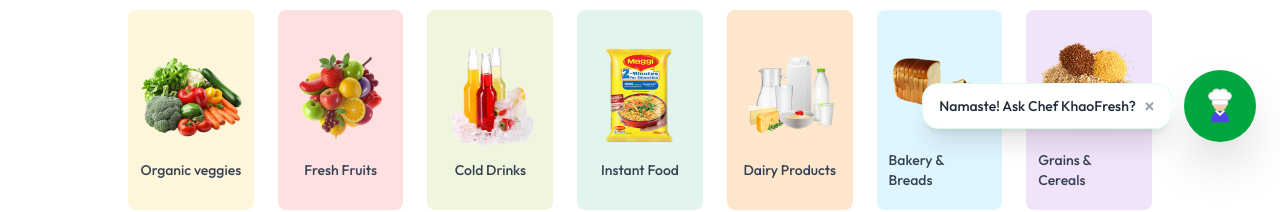
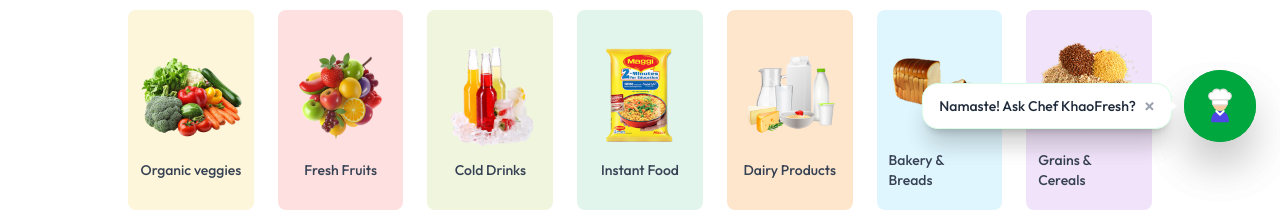
Before and after one commit to TusharChakravarti/Groccery-Website, a React (Vite) app in the folder client/: page / in a window 1280 px wide. Shown: the part 634-846 px from the top of the page. Built offline with nearby package versions, Linux system fonts and the light colour scheme; no server answers.

Commit message:
khaofresh

```diff
--- a/client/src/App.jsx
+++ b/client/src/App.jsx
@@ -18,6 +18,7 @@ import ProductList from "./pages/seller/ProductList.jsx"
 import Orders from "./pages/seller/Orders.jsx"
 import Loading from "./components/Loading.jsx"
 import Contact from './pages/Contact';
+import RecipeAI from "./components/RecipeAI.jsx";
 
 function App() {
   const isSellerPath = useLocation().pathname.includes("seller");
@@ -32,6 +33,7 @@ function App() {
         <div className={`${isSellerPath ? "" : "px-6 md:px-16 lg:px-24 xl:px-32"}`}>
           <Routes>
             <Route path="/" element={<Home/>} />
+
             <Route path="/products" element={<AllProducts/>} />
             <Route path="/products/:category" element={<ProductCategory/>} />
             <Route path="/products/:category/:id" element={<ProductDetails/>} />
@@ -47,6 +49,7 @@ function App() {
             </Route>
             <Route path='/contact' element={<Contact />} />
           </Routes>
+          <RecipeAI />
         </div>
         {!isSellerPath && <Footer />}
       </div>
```
